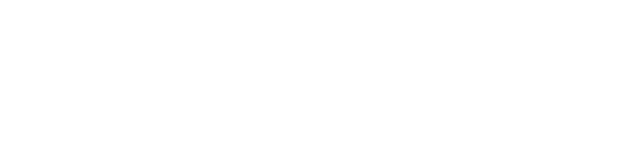
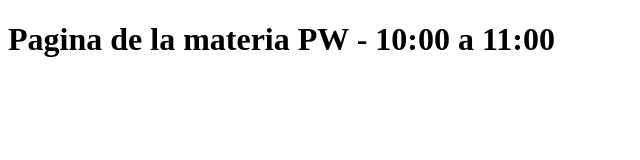
Before and after one commit to KenyiShigeru/pw10112233, a plain HTML site: page index.html in a window 1280 px wide. Shown: the whole page, without its empty margins (0-640 px from the left). Drawn offline with Linux system fonts and the light colour scheme.

Commit message:
Encabezado y titulo

```diff
--- a/index.html
+++ b/index.html
@@ -7,6 +7,8 @@
     <title>Document</title>
 </head>
 <body>
-
+    <header>
+        <h1>Pagina de la materia PW - 10:00 a 11:00</h1>
+    </header>
 </body>
 </html>
```
